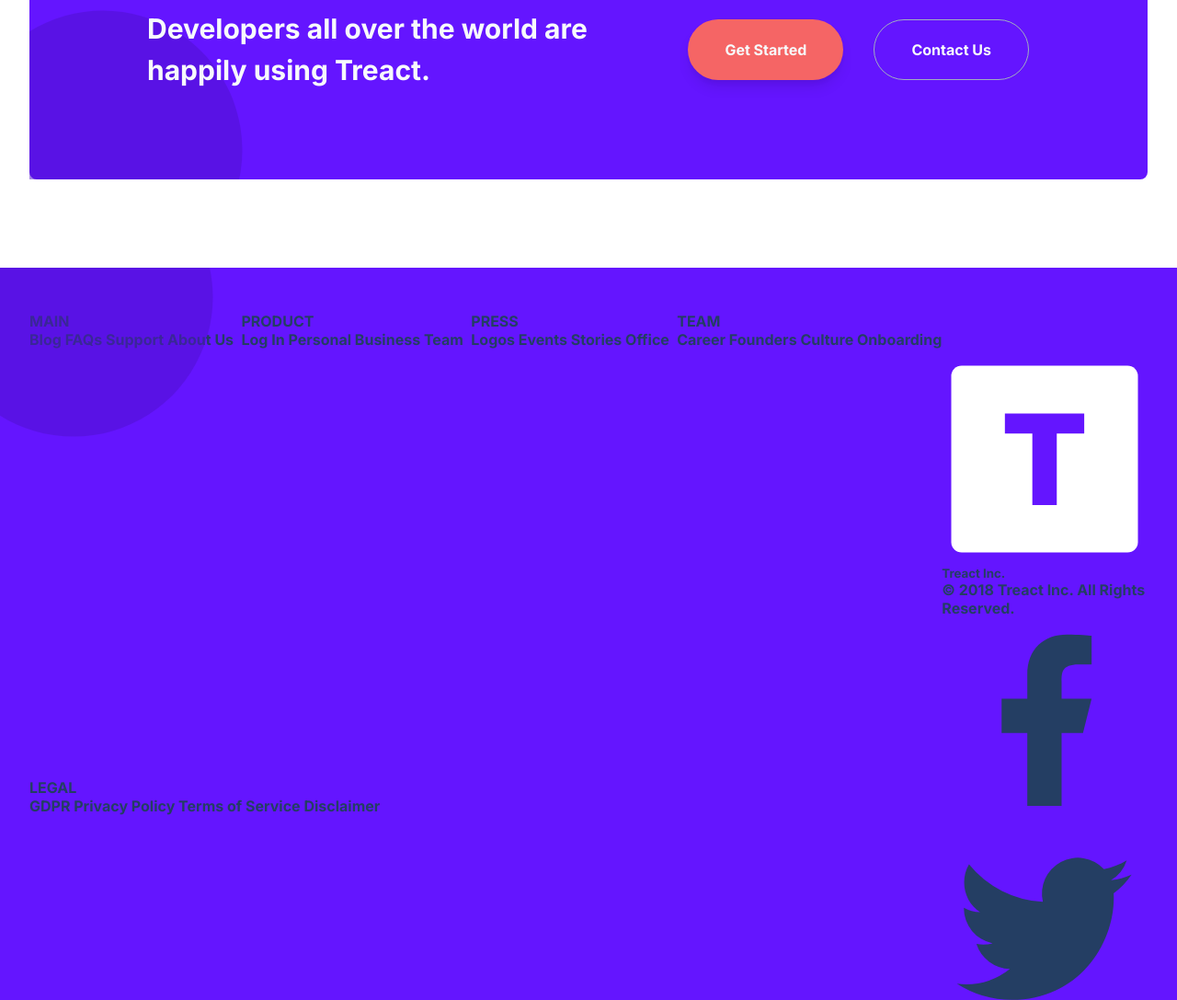
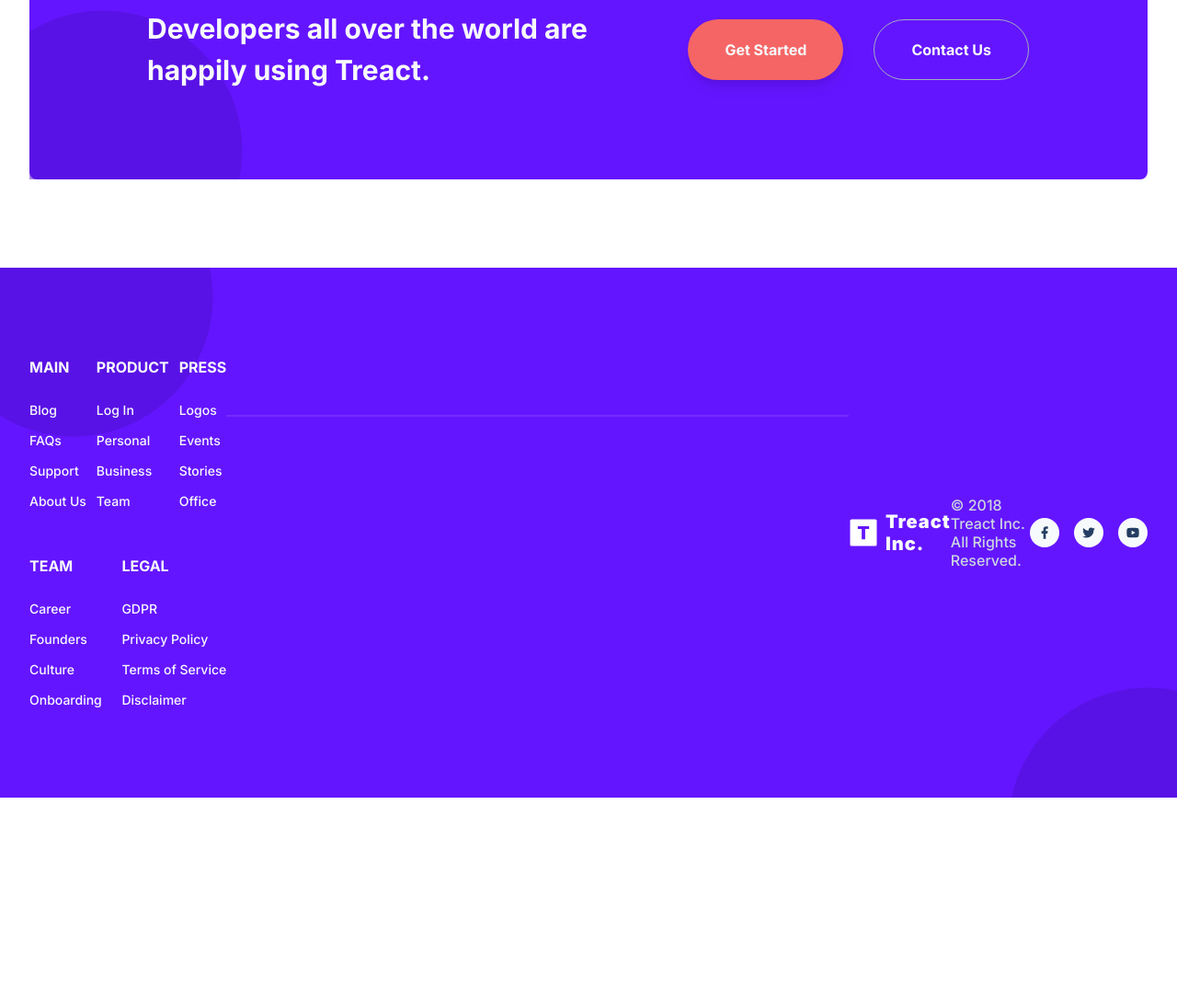
Before and after one commit to ctmphoto23-alt/project1, a plain HTML site: page index.html in a window 1280 px wide. Shown: the part 5518-6605 px from the top of the page at 92% size. After the commit the page ends 6449 px from the top, so only its background shows below. Drawn offline with Linux system fonts and the light colour scheme.

Commit message:
steps and footer

```diff
--- a/style.css
+++ b/style.css
@@ -325,10 +325,7 @@
 .quality__img--wrapper { border-radius: 4px; border: 1px solid rgb(229, 231, 235); position: relative; margin: 0px 56px; z-index: 2; display: flex; }
 
 STEPS ↓
-
-*/
-
-.step { display: flex; align-items: flex-start; margin-top: 32px; }
+.step { display: flex; align-items: flex-start; margin-top: 32px; gap: 24px; }
 
 #steps .row {
   display: flex;
@@ -526,7 +523,26 @@
   overflow: hidden;
 }
 
+.footer__column { margin-top: 48px; display: flex; flex-direction: column; align-items: flex-start; z-index: 2; }
+
 .footer__columns { margin-top: -48px; display: flex; justify-content: space-between; flex-wrap: wrap; }
+
+.footer__column--title { font-weight: 700; color: rgb(247, 250, 252); line-height: 1.5; }
+
+.footer__column--link { color: rgb(247, 250, 252); font-size: 14px; margin-top: 12px; line-height: 1.5; font-weight: 500; position: relative; cursor: pointer; }
+.footer__column--link::after { content: ""; position: absolute; left: 0px; bottom: -6px; height: 2px; width: 100%; background: rgb(255, 255, 255); transition: 300ms; opacity: 0; }
+.footer__column--link:hover::after { opacity: 1; }
+.footer__column--link:nth-child(2) { margin-top: 24px; }
+.footer__divider { width: 100%; height: 2px; margin: 64px 0px; background: rgb(116, 44, 255); }
+.footer__bottom { display: flex; justify-content: space-between; align-items: center; }
+.footer__logo { display: flex; align-items: center; }
+.footer__logo--img { height: 32px; width: 32px; }
+.footer__logo--text { font-size: 20px; color: rgb(247, 250, 252); font-weight: 900; margin-left: 8px; letter-spacing: 0.05em; }
+.footer__socials { display: flex; align-items: center; margin-left: -16px; }
+.footer__social--link svg { height: 16px; width: 16px; }
+.footer__social--link { margin-left: 16px; padding: 8px; background: rgb(247, 250, 252); display: flex; justify-content: center; border-radius: 50%; z-index: 2; cursor: pointer; transition: 300ms; }
+.footer__social--link:hover { background-color: rgb(203, 213, 224); }
+.footer__copyright { color: rgb(203, 213, 224); font-weight: 500; }
 
 .footer__blob--1 {
     position: absolute;
@@ -539,6 +555,18 @@
     opacity: 0.5;
 
 }
+
+.footer__logo--img { height: 32px; width: 32px; }
+
+.footer__column--link { color: rgb(247, 250, 252); font-size: 14px; margin-top: 12px; line-height: 1.5; font-weight: 500; position: relative; cursor: pointer; }
+
+.footer__column--link:nth-child(2) { margin-top: 24px; }
+
+.footer__logo--text { font-size: 20px; color: rgb(247, 250, 252); font-weight: 900; margin-left: 8px; letter-spacing: 0.05em; }
+
+.footer__divider { width: 100%; height: 2px; margin: 64px 0px; background: rgb(116, 44, 255); }
+
+.footer__bottom { display: flex; justify-content: space-between; align-items: center; }
 
 .footer__blob--2 { position: absolute; bottom: 0px; right: 0px; width: 320px; height: 320px; transform: translateX(128px) translateY(192px); z-index: 1; opacity: 0.5; }
 /*
```
